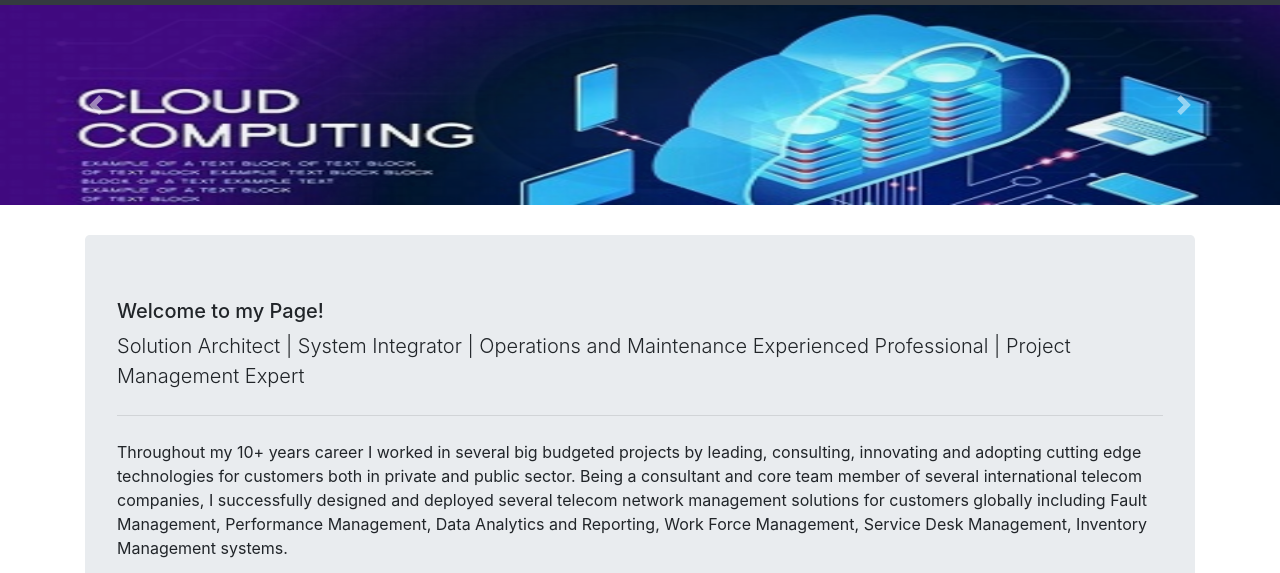
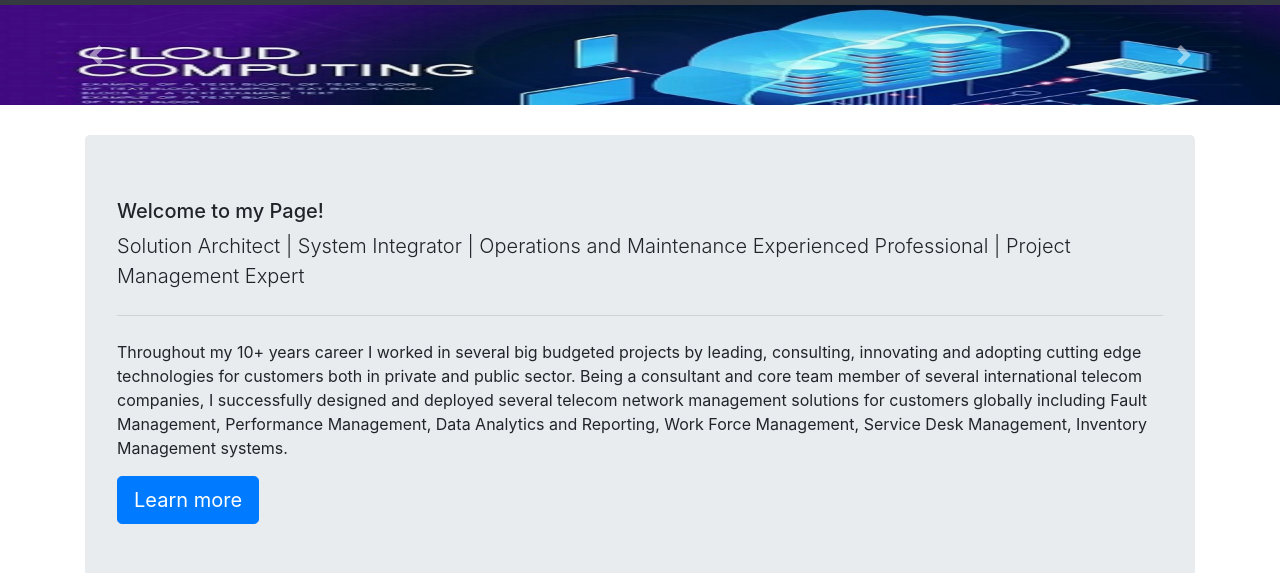
Before and after one commit to LitonSarker/portfolio, a plain HTML site: page index.html in a window 1280 px wide. Shown: the part 51-624 px from the top of the page. Drawn offline with nearby package versions, Linux system fonts and the light colour scheme.

Commit message:
update02

```diff
--- a/index.html
+++ b/index.html
@@ -67,10 +67,10 @@
 		<div id="carouselExampleFade" class="carousel slide carousel-fade" data-ride="carousel">
 			<div class="carousel-inner">
 			  <div class="carousel-item active">
-				<img src="banner-1.jpg" class="d-block w-100" alt="banner-1.jpg" height="200px">
+				<img src="banner-1.jpg" class="d-block w-100" alt="banner-1.jpg" height="100px">
 			  </div>
 			  <div class="carousel-item">
-				<img src="banner-2.jpg" class="d-block w-100" alt="banner-2.jpg" height="200px">
+				<img src="banner-2.jpg" class="d-block w-100" alt="banner-2.jpg" height="100px">
 			  </div>
 			</div>
 			<a class="carousel-control-prev" href="#carouselExampleFade" role="button" data-slide="prev">
```
